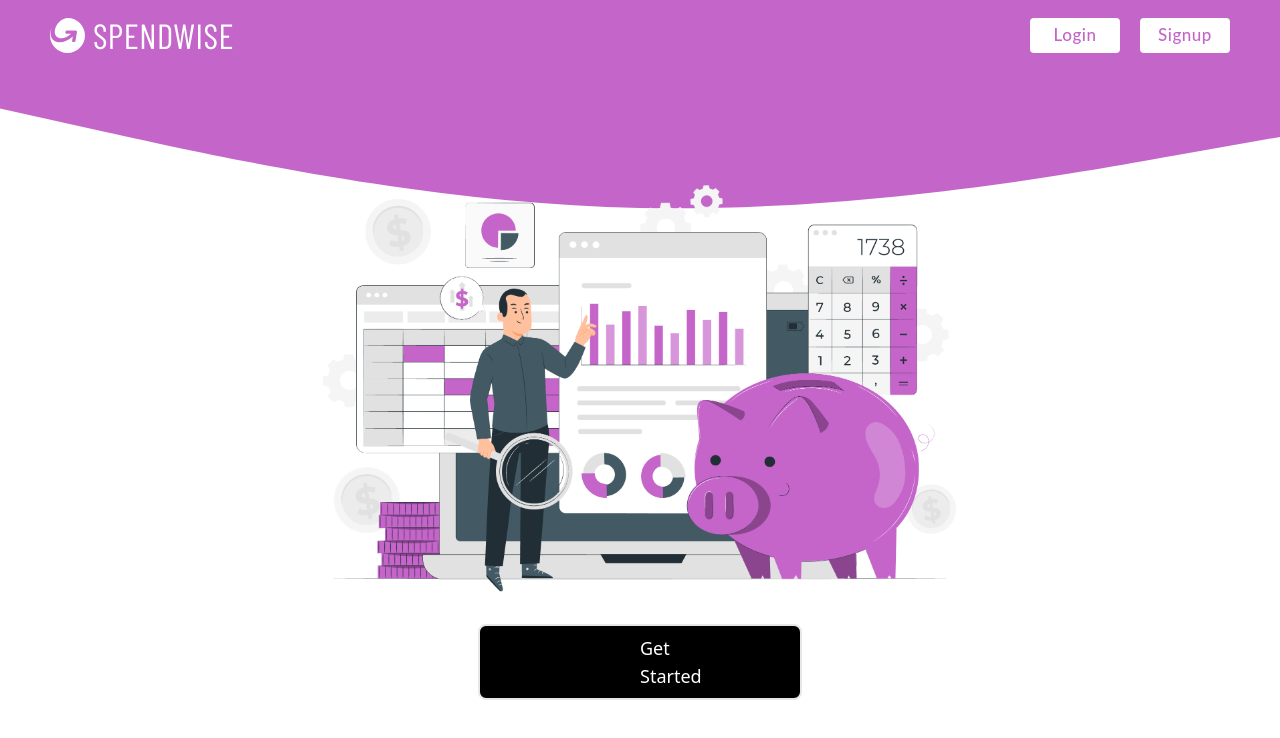
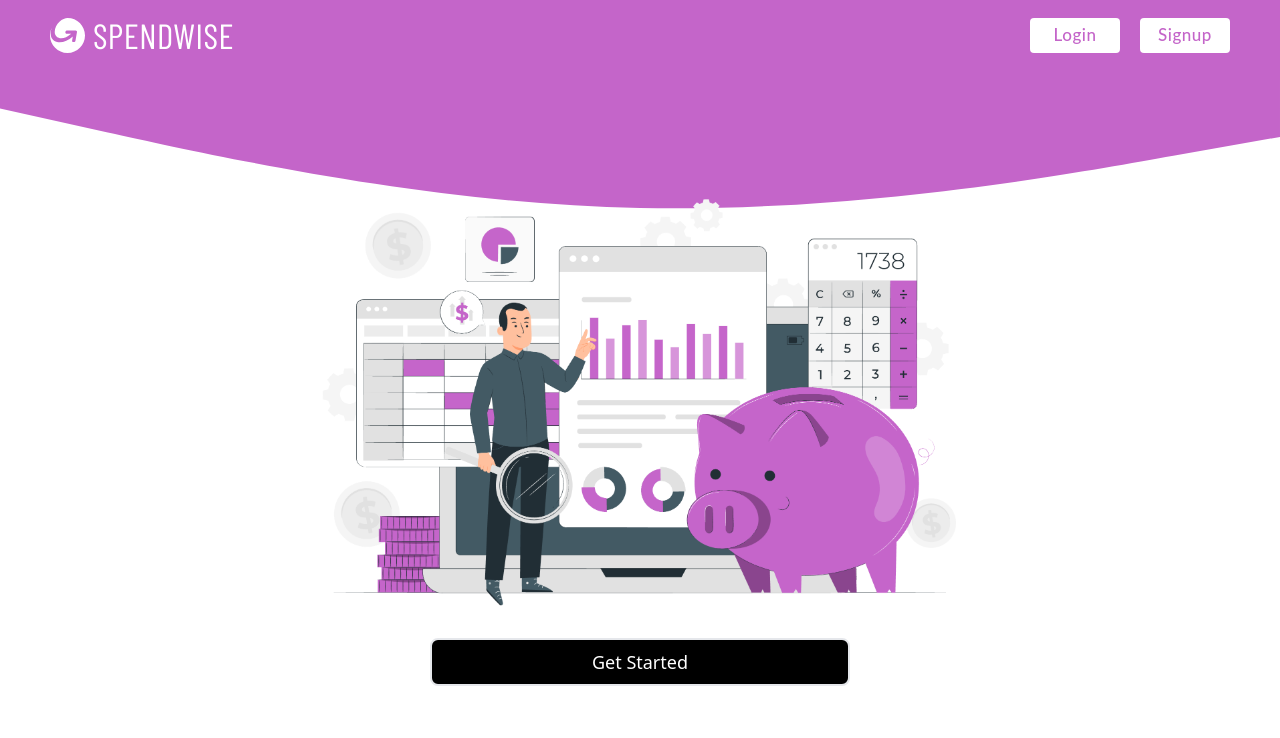
Before and after one commit to ani1609/Spendwise, a React (Create React App) app in the folder client/: page / in a window 1280 px wide. Shown: the top 738 px of the page. Built offline with nearby package versions, Linux system fonts and the light colour scheme; no server answers; a web font is replaced by a local one.

Commit message:
minor bug fixes

```diff
--- a/client/src/styles/Login.css
+++ b/client/src/styles/Login.css
@@ -121,6 +121,6 @@
     letter-spacing: 0.5px;
     margin: -12px auto 0 0;
 }
-button{
+.login_form_container form button{
     width: 8rem;
 }
--- a/client/src/styles/Signup.css
+++ b/client/src/styles/Signup.css
@@ -138,6 +138,6 @@
     letter-spacing: 0.5px;
     margin: -12px auto 0 0;
 }
-button{
+.signup_form_container form button{
     width: 8rem;
 }
```
